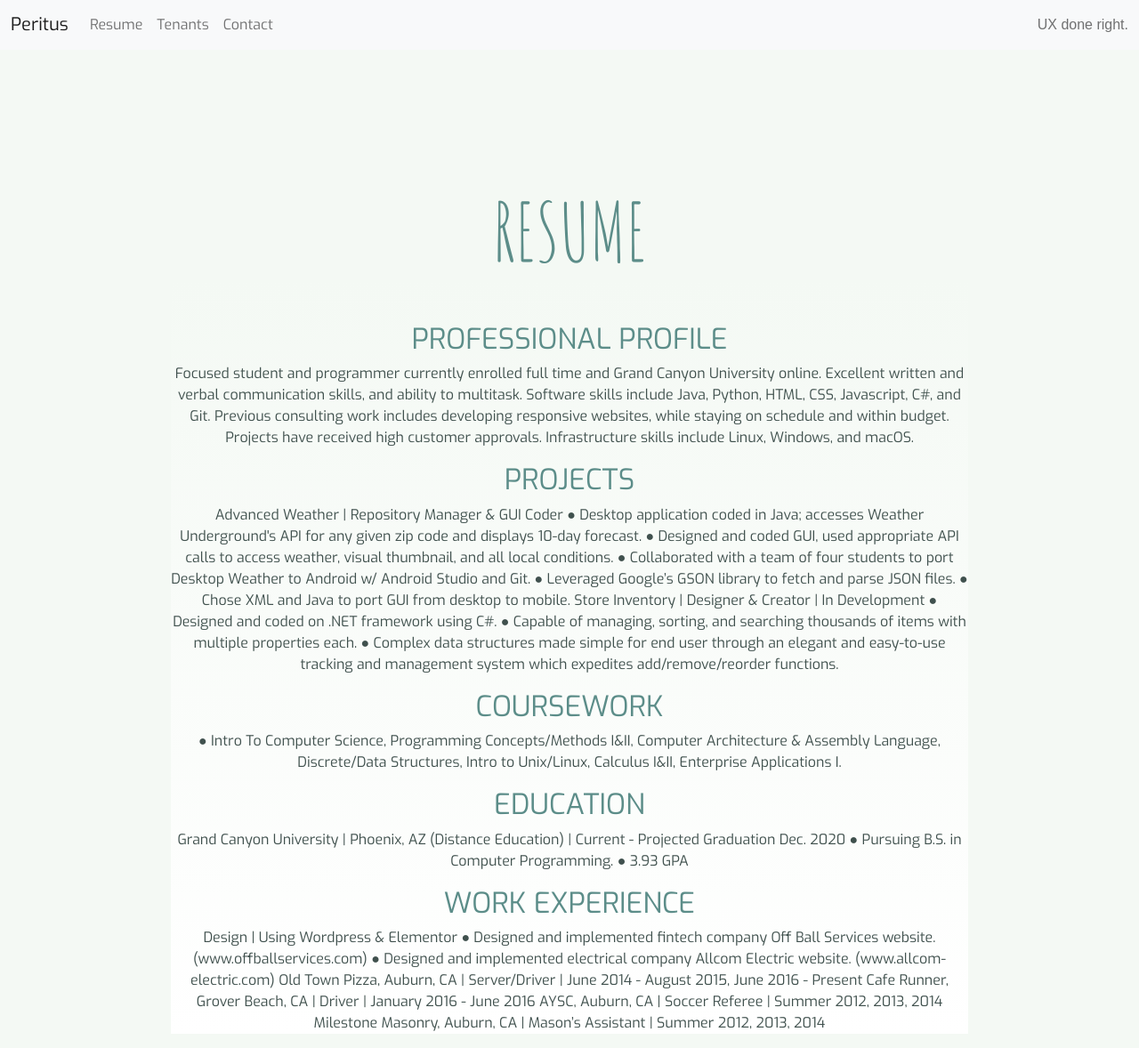
After one commit to will7788/capstone, a PHP site: page /resume.php in a window 1280 px wide. The commit adds this page. Shown: the whole page at 89% size. Run offline with PHP 8.4, Linux system fonts and the light colour scheme.

Commit message:
Initialization

```diff
--- a/css/styles.css
+++ b/css/styles.css
@@ -137,3 +137,7 @@ hr {
   text-align: right;
   line-height: 2;
 }
+.resumecontainer {
+  margin:auto;
+  width: 70%;
+}
--- /dev/null
+++ b/navbar.php
@@ -0,0 +1,24 @@
+<nav class="navbar navbar-expand-lg navbar-light bg-light">
+  <div class="container-fluid">
+    <a class="navbar-brand" href="index.php">Peritus</a>
+    <button class="navbar-toggler" type="button" data-bs-toggle="collapse" data-bs-target="#navbarText" aria-controls="navbarText" aria-expanded="false" aria-label="Toggle navigation">
+      <span class="navbar-toggler-icon"></span>
+    </button>
+    <div class="collapse navbar-collapse" id="navbarText">
+      <ul class="navbar-nav me-auto mb-2 mb-lg-0">
+        <li class="nav-item">
+          <a class="nav-link" href="resume.php">Resume</a>
+        </li>
+        <li class="nav-item">
+          <a class="nav-link" href="tenants.php">Tenants</a>
+        </li>
+        <li class="nav-item">
+          <a class="nav-link" href="contact.php">Contact</a>
+        </li>
+      </ul>
+      <span class="navbar-text">
+        UX done right.
+      </span>
+    </div>
+  </div>
+</nav>
--- /dev/null
+++ b/resume.php
@@ -0,0 +1,62 @@
+<!DOCTYPE html>
+<html lang="en" dir="ltr">
+  <head>
+    <meta charset="utf-8">
+    <title>Portfolio | Resume</title>
+  <link rel="icon" href="images/icon.png">
+  <link href="https://fonts.googleapis.com/css?family=Amatic+SC|Exo|Raleway" rel="stylesheet">
+  <link href="https://cdn.jsdelivr.net/npm/bootstrap@5.0.0-beta2/dist/css/bootstrap.min.css" rel="stylesheet" integrity="sha384-BmbxuPwQa2lc/FVzBcNJ7UAyJxM6wuqIj61tLrc4wSX0szH/Ev+nYRRuWlolflfl" crossorigin="anonymous">
+  <link rel="stylesheet" href="css/styles.css">
+  </head>
+  <body>
+  <?php include('navbar.php')?>
+    <div class="topcontainer">
+    <h1>RESUME</h1>
+    </div>
+    <div class="resumecontainer">
+      <div class="profile">
+        <br>
+        <br>
+            <h2>PROFESSIONAL PROFILE</h2>
+            <p>Focused student and programmer currently enrolled full time and Grand Canyon University online. Excellent
+            written and verbal communication skills, and ability to multitask. Software skills include Java, Python, HTML,
+            CSS, Javascript, C#, and Git. Previous consulting work includes developing responsive websites, while staying
+            on schedule and within budget. Projects have received high customer approvals. Infrastructure skills include
+            Linux, Windows, and macOS.</p>
+            <h2>PROJECTS</h2>
+            <p>Advanced Weather | Repository Manager & GUI Coder
+            ● Desktop application coded in Java; accesses Weather Underground's API for any given zip code and
+            displays 10-day forecast.
+            ● Designed and coded GUI, used appropriate API calls to access weather, visual thumbnail, and all local
+            conditions.
+            ● Collaborated with a team of four students to port Desktop Weather to Android w/ Android Studio and
+            Git.
+            ● Leveraged Google’s GSON library to fetch and parse JSON files.
+            ● Chose XML and Java to port GUI from desktop to mobile.
+            Store Inventory | Designer & Creator | In Development
+            ● Designed and coded on .NET framework using C#.
+            ● Capable of managing, sorting, and searching thousands of items with multiple properties each.
+            ● Complex data structures made simple for end user through an elegant and easy-to-use tracking and
+            management system which expedites add/remove/reorder functions.</p>
+            <h2>COURSEWORK</h2>
+            <p>● Intro To Computer Science, Programming Concepts/Methods I&II, Computer Architecture & Assembly
+            Language, Discrete/Data Structures, Intro to Unix/Linux, Calculus I&II, Enterprise Applications I.</p>
+            <h2>EDUCATION</h2>
+            <p>
+            Grand Canyon University | Phoenix, AZ (Distance Education) | Current - Projected Graduation Dec. 2020
+            ● Pursuing B.S. in Computer Programming.
+            ● 3.93 GPA
+            </p>
+            <h2>WORK EXPERIENCE</h2>
+            <p>
+            Design | Using Wordpress & Elementor
+            ● Designed and implemented fintech company Off Ball Services website. (www.offballservices.com)
+            ● Designed and implemented electrical company Allcom Electric website. (www.allcom-electric.com)
+            Old Town Pizza, Auburn, CA | Server/Driver | June 2014 - August 2015, June 2016 - Present
+            Cafe Runner, Grover Beach, CA | Driver | January 2016 - June 2016
+            AYSC, Auburn, CA | Soccer Referee | Summer 2012, 2013, 2014
+            Milestone Masonry, Auburn, CA | Mason’s Assistant | Summer 2012, 2013, 2014
+            </p>
+      </div>
+  </body>
+</html>
```
Also changed, not shown: contact.php (added, +30 -0 lines), index.php (added, +66 -0 lines), tenants.php (added, +27 -0 lines), images/bottle.png (added).
